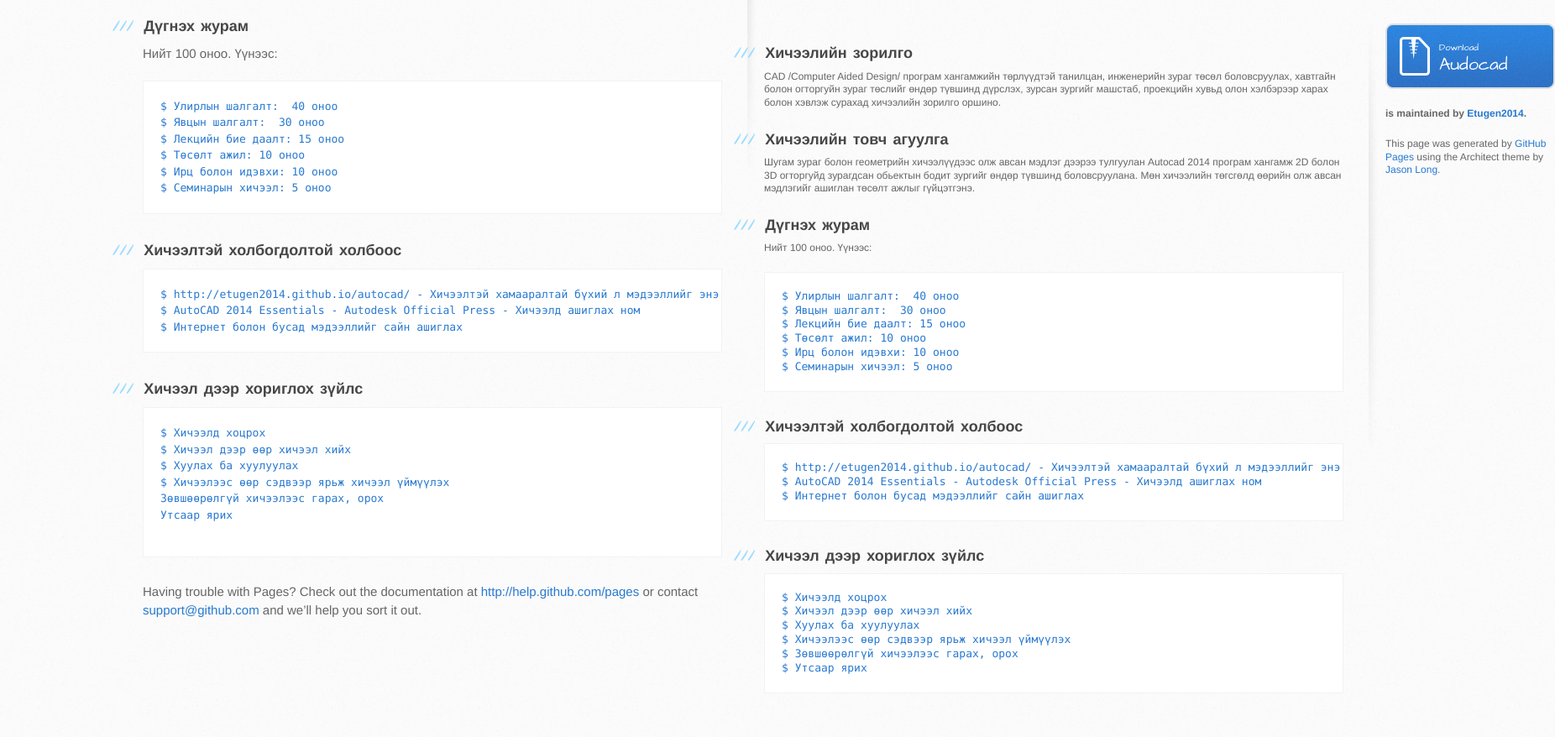
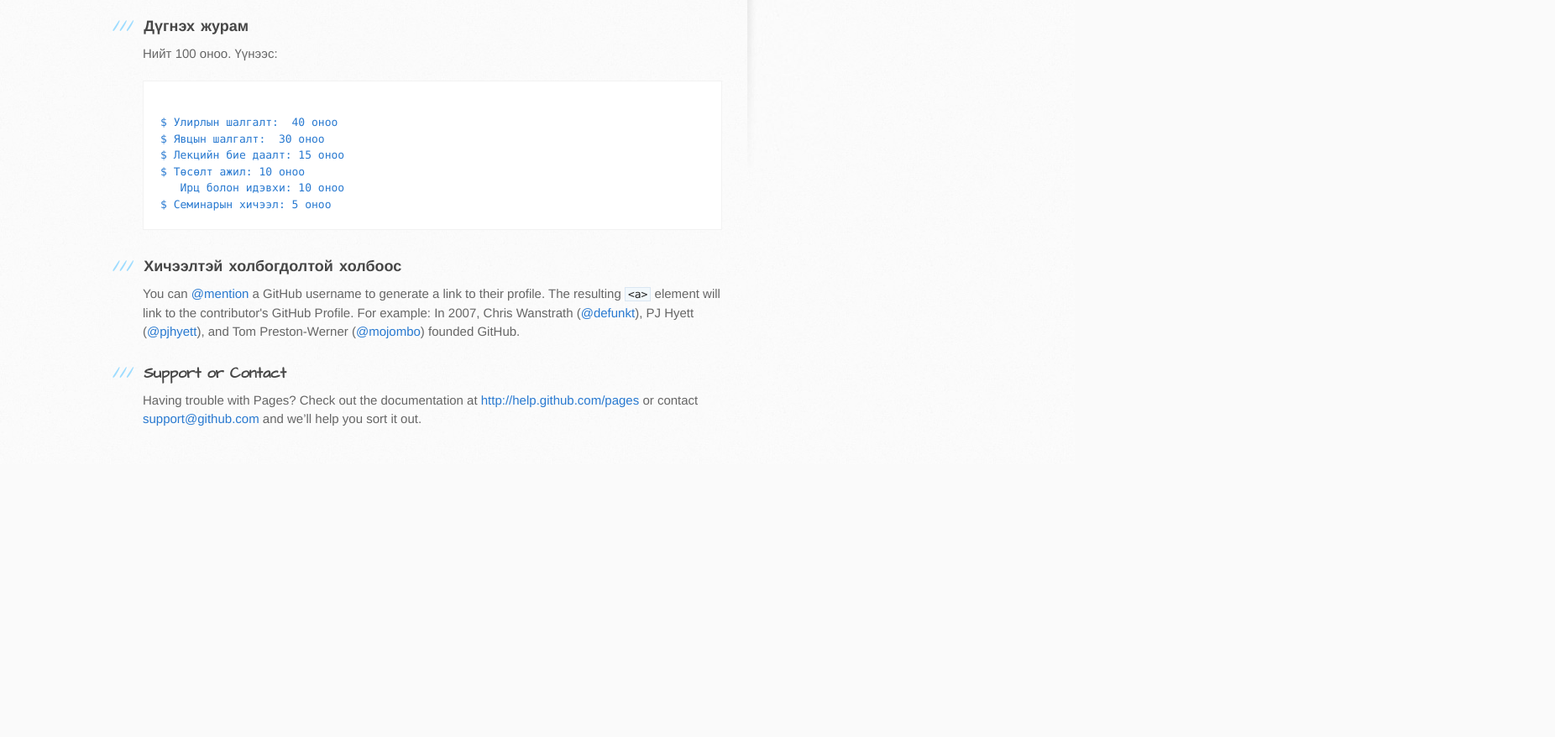
Before and after one commit to Etugen2014/autocad, a plain HTML site: page index.html in a window 1280 px wide. Shown: the part 536-1414 px from the top of the page at 84% size, 1852 px wide, since content can reach past the window. After the commit the page ends 1089 px from the top, so only its background shows below. Drawn offline with Linux system fonts and the light colour scheme.

Commit message:
Буцав
Буцаад туршив

```diff
--- a/index.html
+++ b/index.html
@@ -13,13 +13,14 @@
     <script src="//html5shiv.googlecode.com/svn/trunk/html5.js"></script>
     <![endif]-->
 
+    <title>Autocad by Etugen2014</title>
   </head>
 
   <body>
     <header>
       <div class="inner">
-        <h1>Autocad 2014</h1>
-        <h2>Этүгэн дээд сургууль, Улирал I</h2>
+        <h1>Autocad</h1>
+        <h2>Autocad 2014 хичээлийн вебсайт</h2>
       </div>
     </header>
 
@@ -41,33 +42,22 @@
 <h3>
 <a name="rather-drive-stick" class="anchor" href="#rather-drive-stick"><span class="octicon octicon-link"></span></a>Дүгнэх журам</h3>
 <p>Нийт 100 оноо. Үүнээс:</p>
-<pre><code>$ Улирлын шалгалт:  40 оноо
+<pre><code>
+$ Улирлын шалгалт:  40 оноо
 $ Явцын шалгалт:  30 оноо
 $ Лекцийн бие даалт: 15 оноо
 $ Төсөлт ажил: 10 оноо
-$ Ирц болон идэвхи: 10 оноо
+   Ирц болон идэвхи: 10 оноо
 $ Семинарын хичээл: 5 оноо
 </code></pre>
 
 <h3>
 <a name="authors-and-contributors" class="anchor" href="#authors-and-contributors"><span class="octicon octicon-link"></span></a>Хичээлтэй холбогдолтой холбоос</h3>
 
-<pre><code>$ http://etugen2014.github.io/autocad/ - Хичээлтэй хамааралтай бүхий л мэдээллийг энэ холбоосоос сонирхох боломжтой
-$ AutoCAD 2014 Essentials - Autodesk Official Press - Хичээлд ашиглах ном
-$ Интернет болон бусад мэдээллийг сайн ашиглах
-</code></pre>
+<p>You can <a href="https://github.com/blog/821" class="user-mention">@mention</a> a GitHub username to generate a link to their profile. The resulting <code>&lt;a&gt;</code> element will link to the contributor's GitHub Profile. For example: In 2007, Chris Wanstrath (<a href="https://github.com/defunkt" class="user-mention">@defunkt</a>), PJ Hyett (<a href="https://github.com/pjhyett" class="user-mention">@pjhyett</a>), and Tom Preston-Werner (<a href="https://github.com/mojombo" class="user-mention">@mojombo</a>) founded GitHub.</p>
 
 <h3>
-<a name="support-or-contact" class="anchor" href="#support-or-contact"><span class="octicon octicon-link"></span></a>Хичээл дээр хориглох зүйлс</h3>
-<pre><code>$ Хичээлд хоцрох
-$ Хичээл дээр өөр хичээл хийх
-$ Хуулах ба хуулуулах
-$ Хичээлээс өөр сэдвээр ярьж хичээл үймүүлэх
-Зөвшөөрөлгүй хичээлээс гарах, орох
-Утсаар ярих
-
-</code></pre>
-
+<a name="support-or-contact" class="anchor" href="#support-or-contact"><span class="octicon octicon-link"></span></a>Support or Contact</h3>
 
 <p>Having trouble with Pages? Check out the documentation at <a href="http://help.github.com/pages">http://help.github.com/pages</a> or contact <a href="mailto:support@github.com">support@github.com</a> and we’ll help you sort it out.</p>
         </section>
@@ -77,87 +67,18 @@ $ Хичээлээс өөр сэдвээр ярьж хичээл үймүүлэ
             <small>Download</small>
             .zip file
           </a>
-<!DOCTYPE html>
-<html>
-  <head>
-    <meta charset='utf-8'>
-    <meta http-equiv="X-UA-Compatible" content="chrome=1">
-    <meta name="viewport" content="width=device-width, initial-scale=1, maximum-scale=1">
-    <link href='https://fonts.googleapis.com/css?family=Architects+Daughter' rel='stylesheet' type='text/css'>
-    <link rel="stylesheet" type="text/css" href="stylesheets/stylesheet.css" media="screen">
-    <link rel="stylesheet" type="text/css" href="stylesheets/pygment_trac.css" media="screen">
-    <link rel="stylesheet" type="text/css" href="stylesheets/print.css" media="print">
+          <a href="https://github.com/Etugen2014/autocad/tarball/master" class="button">
+            <small>Download</small>
+            .tar.gz file
+          </a>
 
-    <!--[if lt IE 9]>
-    <script src="//html5shiv.googlecode.com/svn/trunk/html5.js"></script>
-    <![endif]-->
-
-  </head>
-
-  <body>
-    <header>
-      <div class="inner">
-        <h1>Autocad 2014</h1>
-        <h2>Этүгэн дээд сургууль, Улирал I</h2>
-      </div>
-    </header>
-
-    <div id="content-wrapper">
-      <div class="inner clearfix">
-        <section id="main-content">
-          <h3>
-<a name="welcome-to-github-pages" class="anchor" href="#welcome-to-github-pages"><span class="octicon octicon-link"></span></a>Хичээлийн зорилго</h3>
-
-<p>CAD /Computer Aided Design/ програм хангамжийн төрлүүдтэй танилцан, инженерийн зураг төсөл боловсруулах, хавтгайн болон огторгуйн зураг төслийг өндөр түвшинд дүрслэх, зурсан зургийг машстаб, проекцийн хувьд олон хэлбэрээр харах болон хэвлэж сурахад хичээлийн зорилго оршино.
-</p>
-
-<h3>
-<a name="designer-templates" class="anchor" href="#designer-templates"><span class="octicon octicon-link"></span></a>Хичээлийн товч агуулга</h3>
-
-<p>Шугам зураг болон геометрийн хичээлүүдээс олж авсан мэдлэг дээрээ тулгуулан Autocad 2014 програм хангамж 2D болон 3D огторгуйд зурагдсан обьектын бодит зургийг өндөр түвшинд боловсруулана. Мөн хичээлийн төгсгөлд өөрийн олж авсан мэдлэгийг ашиглан төсөлт ажлыг гүйцэтгэнэ.</p>
-
-
-<h3>
-<a name="rather-drive-stick" class="anchor" href="#rather-drive-stick"><span class="octicon octicon-link"></span></a>Дүгнэх журам</h3>
-<p>Нийт 100 оноо. Үүнээс:</p>
-<pre><code>$ Улирлын шалгалт:  40 оноо
-$ Явцын шалгалт:  30 оноо
-$ Лекцийн бие даалт: 15 оноо
-$ Төсөлт ажил: 10 оноо
-$ Ирц болон идэвхи: 10 оноо
-$ Семинарын хичээл: 5 оноо
-</code></pre>
-
-<h3>
-<a name="authors-and-contributors" class="anchor" href="#authors-and-contributors"><span class="octicon octicon-link"></span></a>Хичээлтэй холбогдолтой холбоос</h3>
-
-<pre><code>$ http://etugen2014.github.io/autocad/ - Хичээлтэй хамааралтай бүхий л мэдээллийг энэ холбоосоос сонирхох боломжтой
-$ AutoCAD 2014 Essentials - Autodesk Official Press - Хичээлд ашиглах ном
-$ Интернет болон бусад мэдээллийг сайн ашиглах
-</code></pre>
-
-<h3>
-<a name="support-or-contact" class="anchor" href="#support-or-contact"><span class="octicon octicon-link"></span></a>Хичээл дээр хориглох зүйлс</h3>
-<pre><code>$ Хичээлд хоцрох
-$ Хичээл дээр өөр хичээл хийх
-$ Хуулах ба хуулуулах
-$ Хичээлээс өөр сэдвээр ярьж хичээл үймүүлэх
-$ Зөвшөөрөлгүй хичээлээс гарах, орох
-$ Утсаар ярих
-</code></pre>
-
-        </section>
-
-        <aside id="sidebar">
-          <a href="https://github.com/Etugen2014/autocad/zipball/master" class="button">
-            <small>Download</small>
-            Audocad
-          </a>
           <p class="repo-owner"><a href="https://github.com/Etugen2014/autocad"></a> is maintained by <a href="https://github.com/Etugen2014">Etugen2014</a>.</p>
 
           <p>This page was generated by <a href="https://pages.github.com">GitHub Pages</a> using the Architect theme by <a href="https://twitter.com/jasonlong">Jason Long</a>.</p>
         </aside>
       </div>
     </div>
+
+
   </body>
 </html>
```
